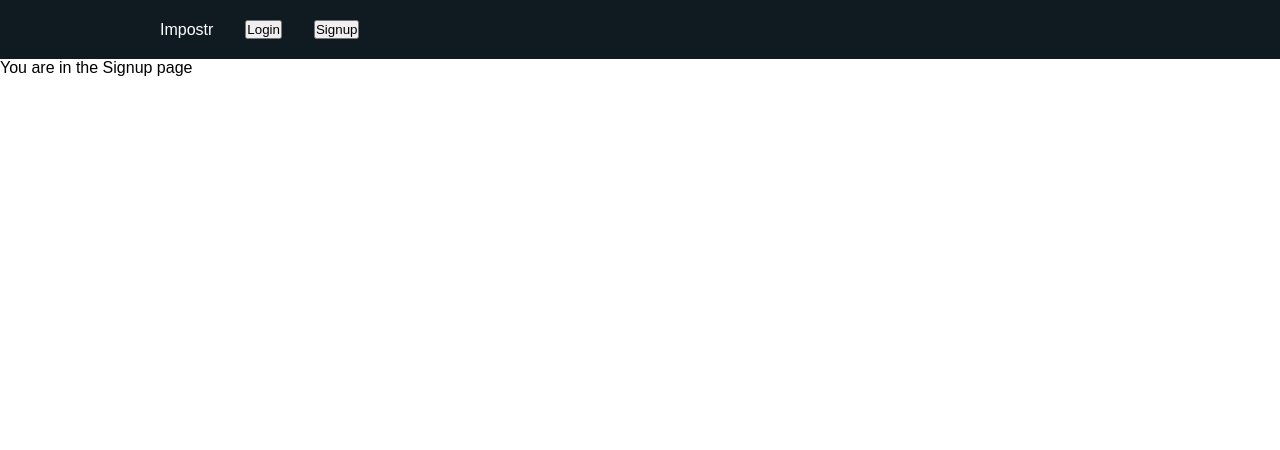
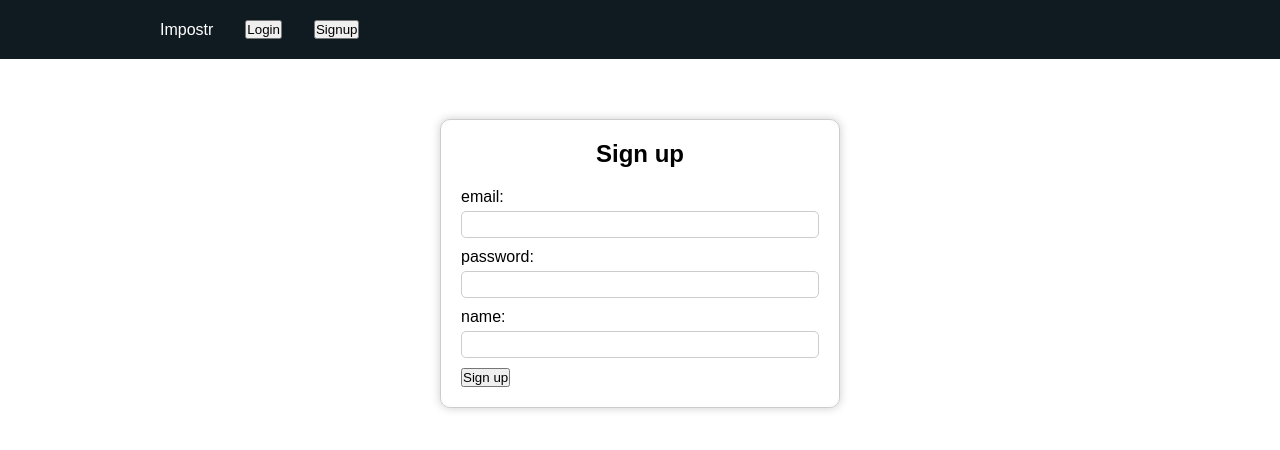
Before and after one commit to requiemcreatif/the-impostor-v1, a React (Create React App) app: page /signup in a window 1280 px wide. Shown: the top 450 px of the page. Built offline with nearby package versions, Linux system fonts and the light colour scheme; a web font is replaced by a local one.

Commit message:
signup page and form created ans styled

```diff
--- a/src/pages/Login.js
+++ b/src/pages/Login.js
@@ -1,6 +1,6 @@
 import { useState } from 'react'
 import styled from 'styled-components'
-import React from 'react'
+
 
 const Form = styled.form`
     margin: 6rem auto;
--- a/src/pages/Signup.js
+++ b/src/pages/Signup.js
@@ -1,8 +1,75 @@
-import React from 'react'
+import { useState } from 'react'
+import styled from 'styled-components'
+
+const Form = styled.form`
+    margin: 6rem auto;
+    width: 40rem;
+    padding: 2rem;
+    border: 1px solid #ccc;
+    border-radius: 1rem;
+    box-shadow: 0 0 1rem #ccc;
+    h2 {
+        text-align: center;
+        margin-bottom: 2rem;
+    }
+    label {
+        display: block;
+        margin-bottom: 1rem;
+        span {
+            display: block;
+            margin-bottom: 0.5rem;
+        }
+        input {
+            width: 100%;
+            padding: 0.5rem;
+            border: 1px solid #ccc;
+            border-radius: 0.5rem;
+        }
+    }
+`
 
 const Signup = () => {
+
+    const [mail, setMail] = useState("")
+    const [password, setPassword] = useState("")
+    const [name, setName] = useState("")
+
+
+
+function handleSubmit(e) {
+    e.preventDefault()
+    console.log(mail, password);
+}
+
   return (
-    <div>You are in the Signup page </div>
+    <Form onSubmit={handleSubmit}>
+      <h2>Sign up</h2>
+      <label>
+        <span>email:</span>
+        <input
+        type="email"
+        onChange={(e) => setMail(e.target.value)}
+        value={mail}
+        />
+      </label>
+      <label>
+        <span>password:</span>
+        <input
+        type="password"
+        onChange={(e) => setPassword(e.target.value)}
+        value={password}
+        />
+      </label>
+        <label>
+        <span>name:</span>
+        <input
+        type="text"
+        onChange={(e) => setName(e.target.value)}
+        value={name}
+        />
+        </label>
+      <button>Sign up</button>
+    </Form>
   )
 }
 
```
